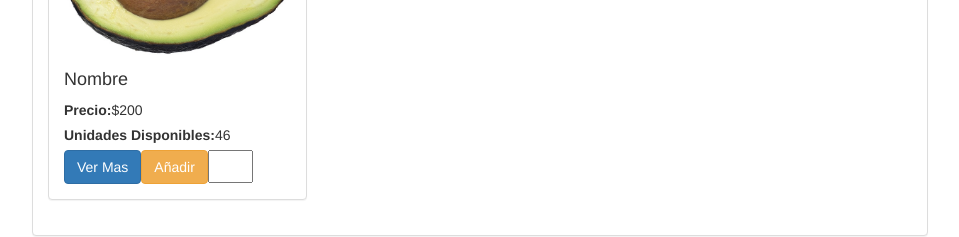
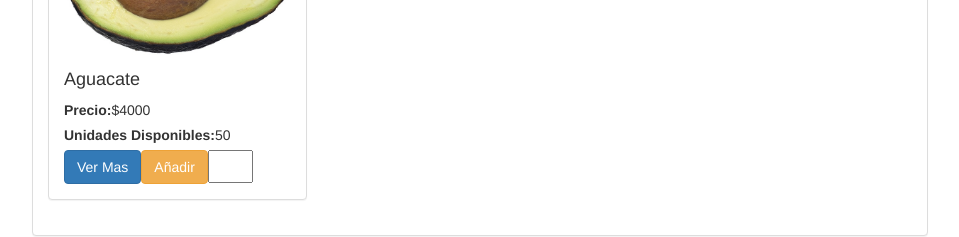
Before and after one commit to gtorres04/TiendaVirtualAngularCLI, an Angular app: page /catalogo-productos in a window 1280 px wide. Shown: the part 332-569 px from the top of the page, without its empty margins (160-1119 px from the left). Built offline with nearby package versions, Linux system fonts and the light colour scheme.

Commit message:
Comunicacion entre el modulo Catalogo y el item

```diff
--- a/src/app/component/catalogo-productos/catalogo-productos.component.html
+++ b/src/app/component/catalogo-productos/catalogo-productos.component.html
@@ -8,6 +8,6 @@
     </div>
   </div>
   <div class="panel-body">
-    <app-item-producto></app-item-producto>
+    <app-item-producto [producto]="producto" ></app-item-producto>
   </div>
 </div>
--- a/src/app/component/catalogo-productos/catalogo-productos.component.ts
+++ b/src/app/component/catalogo-productos/catalogo-productos.component.ts
@@ -1,4 +1,5 @@
 import { Component, OnInit } from '@angular/core';
+import { Producto } from '../../domain/producto';
 
 @Component({
   selector: 'app-catalogo-productos',
@@ -6,7 +7,12 @@ import { Component, OnInit } from '@angular/core';
   styleUrls: ['./catalogo-productos.component.css']
 })
 export class CatalogoProductosComponent implements OnInit {
-
+  producto:Producto = {
+    nombre:"Aguacate",
+    imagen:"aguacate.jpg",
+    precio: 4000,
+    unidadesDisponibles:50
+  };
   constructor() { }
 
   ngOnInit() {
--- a/src/app/component/item-producto/item-producto.component.html
+++ b/src/app/component/item-producto/item-producto.component.html
@@ -1,12 +1,12 @@
 <div class="panel-item-producto panel panel-default">
   <div class="panel-body">
-    <img class="imagen-producto" src="./assets/img/{{imagen}}" alt="">
-    <h4>Nombre</h4>
+    <img class="imagen-producto" src="./assets/img/{{producto.imagen}}" alt="">
+    <h4>{{producto.nombre}}</h4>
     <div>
-      <label for="">Precio:</label><span>$200</span>
+      <label for="">Precio:</label><span>${{producto.precio}}</span>
     </div>
     <div>
-      <label for="">Unidades Disponibles:</label><span>46</span>
+      <label for="">Unidades Disponibles:</label><span>{{producto.unidadesDisponibles}}</span>
     </div>
     <div>
       <button type="button" class="btn btn-primary">Ver Mas</button>
--- a/src/app/component/item-producto/item-producto.component.ts
+++ b/src/app/component/item-producto/item-producto.component.ts
@@ -1,4 +1,5 @@
-import { Component, OnInit } from '@angular/core';
+import { Component, OnInit, Input } from '@angular/core';
+import { Producto } from '../../domain/producto';
 
 @Component({
   selector: 'app-item-producto',
@@ -6,12 +7,8 @@ import { Component, OnInit } from '@angular/core';
   styleUrls: ['./item-producto.component.css']
 })
 export class ItemProductoComponent implements OnInit {
-
-  constructor() {
-    this.imagen="aguacate.jpg";
-  }
-  imagen:String=undefined;
-  ngOnInit() {
-  }
+  @Input() producto:Producto;
+  constructor() { }
+  ngOnInit() {}
 
 }
```
